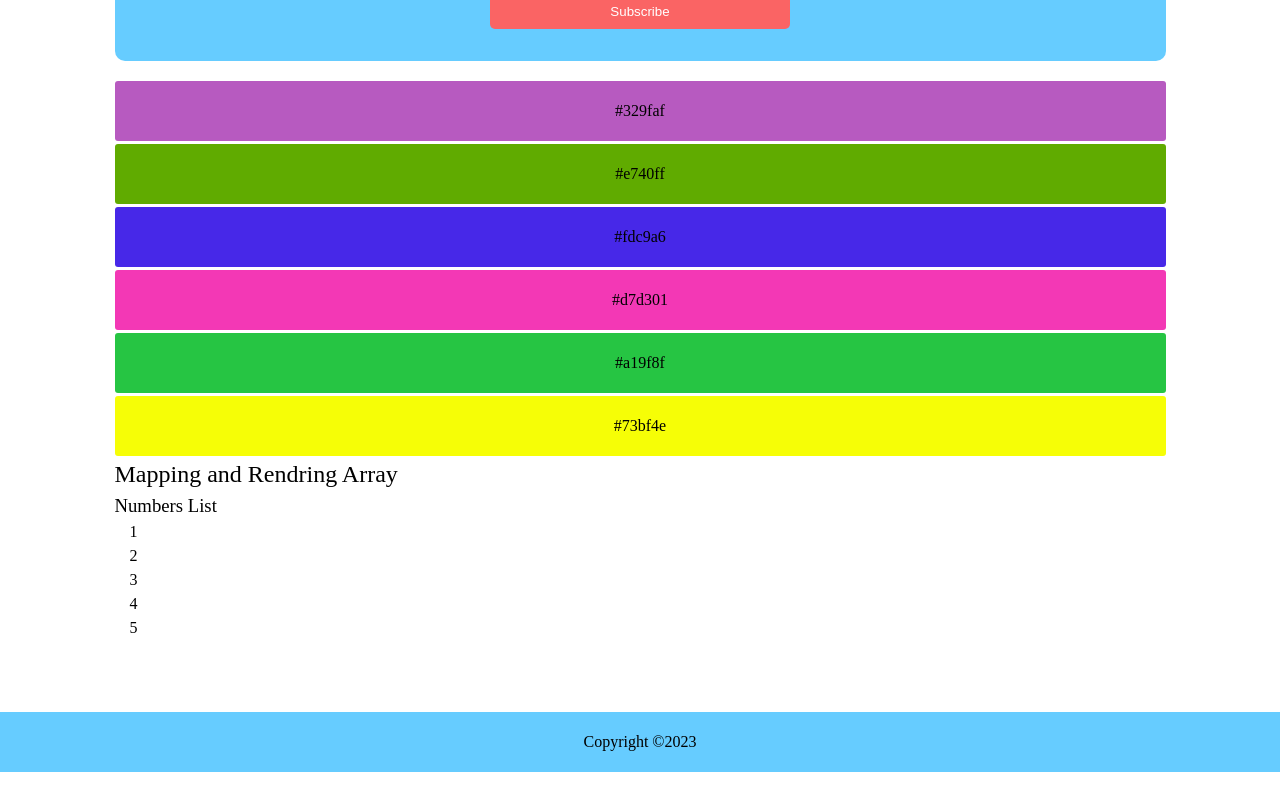
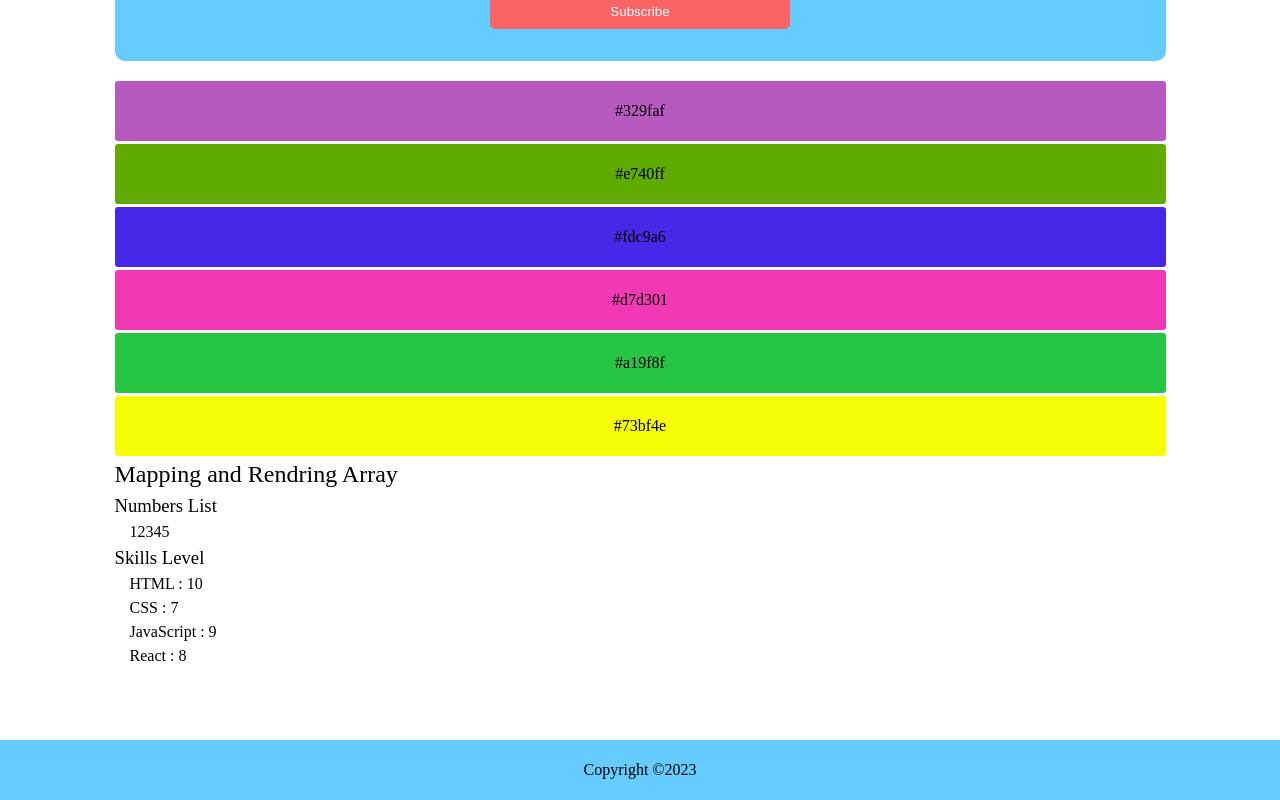
Before and after one commit to Mujeeb4582/30-days-react-learning, a React (Create React App) app: page / in a window 1280 px wide. Shown: the part 1417-2217 px from the top of the page. Before the commit the page ends 2189 px from the top, so only its background shows below. Built offline with nearby package versions, Linux system fonts and the light colour scheme.

Commit message:
Mapping array of arrays

```diff
--- a/src/components/mapping_day06/mappingAndRendringArray.jsx
+++ b/src/components/mapping_day06/mappingAndRendringArray.jsx
@@ -1,18 +1,28 @@
 import Numbers from "./mapping_array_nymbers";
+import Skills from "./mapping_array_of_array";
 
 const Mapping = () => {
 	const numbersArray = [1, 2, 3, 4, 5];
+	const skills = [
+		["HTML", 10],
+		["CSS", 7],
+		["JavaScript", 9],
+		["React", 8],
+	];
+
 	return (
 		<div className="container">
 			<div>
 				<h2>Mapping and Rendring Array</h2>
 				<h3>Numbers List</h3>
-        <ul>
+				<ul style={{ display: "flex" }}>
 					<Numbers numbers={numbersArray} />
 				</ul>
+				<h3>Skills Level</h3>
+				<Skills skills={skills} />
 			</div>
 		</div>
 	);
-}
+};
 
 export default Mapping;
--- /dev/null
+++ b/src/components/mapping_day06/mapping_array_of_array.jsx
@@ -0,0 +1,12 @@
+const Skill = ({ skill: [tech, level] }) => (
+	<li>
+		{tech} : {level}
+	</li>
+);
+
+const Skills = ({ skills }) => {
+	const skillList = skills.map((skill) => <Skill skill={skill} />);
+	return <ul>{skillList}</ul>;
+};
+
+export default Skills;
```
Lines whose indentation alone changed are shown as unchanged.
